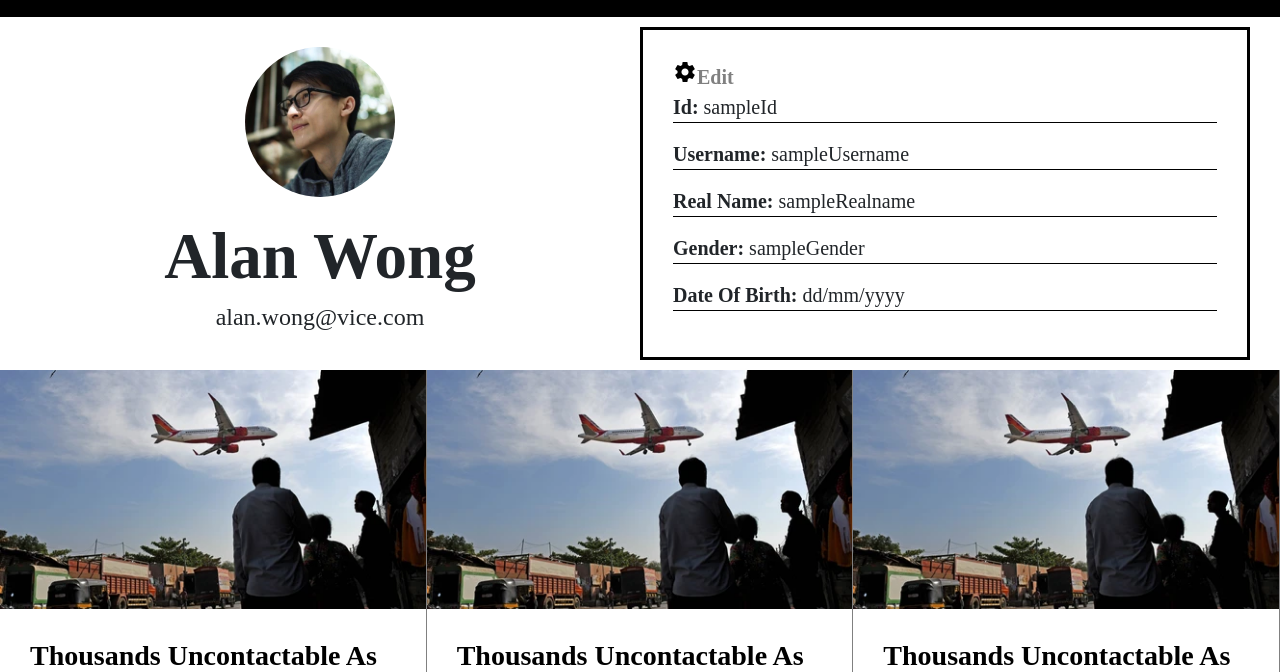
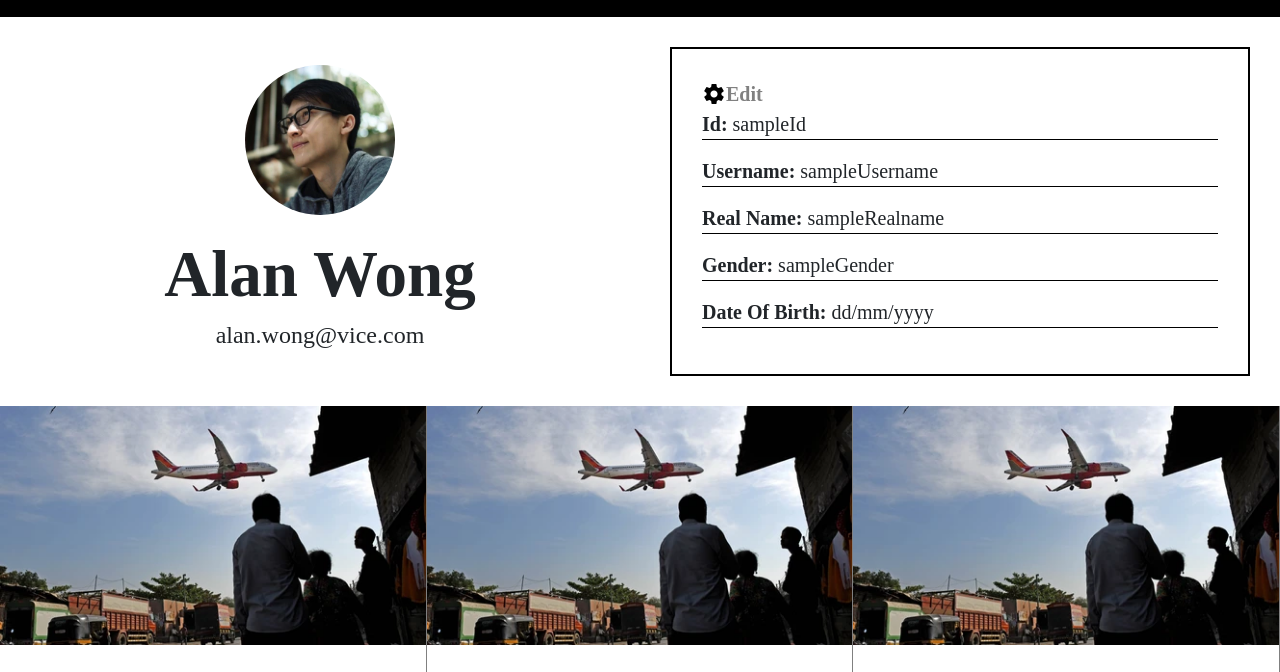
Before and after one commit to laamwwibu/Project_PRJ301, a plain HTML site: page userInfo.html in a window 1280 px wide. Shown: the part 67-739 px from the top of the page. Drawn offline with Linux system fonts and the light colour scheme; a web font is replaced by a local one.

Commit message:
update for userInfo page

```diff
--- a/css/styleUserInfo.css
+++ b/css/styleUserInfo.css
@@ -1,5 +1,3 @@
-.user-info {}
-
 .user-info-main {
     display: flex;
     flex-direction: column;
@@ -33,21 +31,25 @@
     display: flex;
     flex-direction: column;
     justify-content: center;
-    padding-right: 30px;
+    padding: 30px;
 }
 
 .user-info-detail-body {
-    border: 3px solid black;
+    border: 2px solid black;
     display: flex;
     flex-direction: column;
     justify-content: center;
     padding: 30px;
     font-size: 20px;
 }
+
 .user-info-detail-body a {
+    display: flex;
+    align-items: center;
     color: grey;
     text-decoration: none;
 }
+
 .user-info-detail-body p {
     border-bottom: 0.5px solid black;
 }
--- a/userInfo.html
+++ b/userInfo.html
@@ -79,7 +79,10 @@
             </div>
             <div class="col-md-6 container-fluid user-info-detail">
                 <div class="user-info-detail-body">
-                    <a href=""><i style="color: black;" class="material-icons">settings</i><span>Edit</span></a>
+                    <a href="editUserInfo.html">
+                        <i style="color: black;" class="material-icons">settings</i>
+                        <span>Edit</span>
+                    </a>
                     <p><span>Id: </span>sampleId</p>
                     <p><span>Username: </span>sampleUsername</p>
                     <p><span>Real Name: </span> sampleRealname</p>
```
